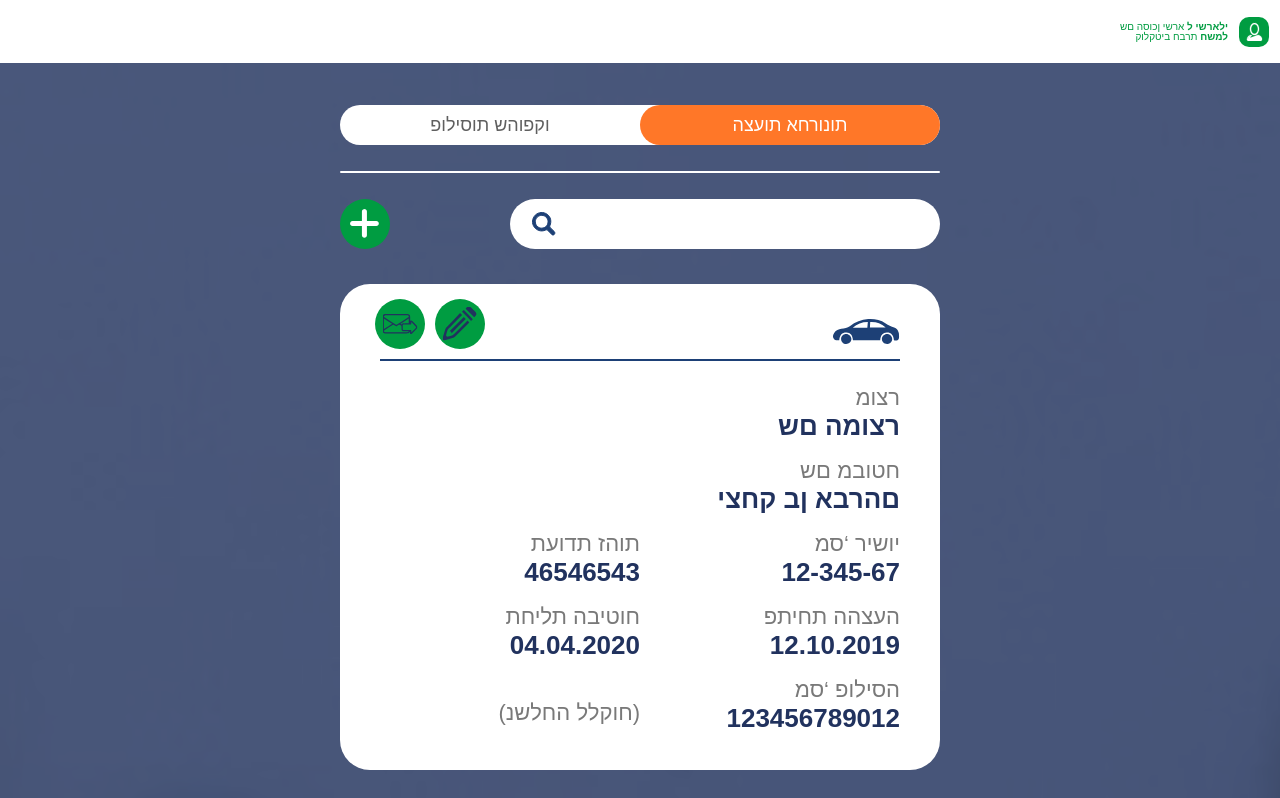
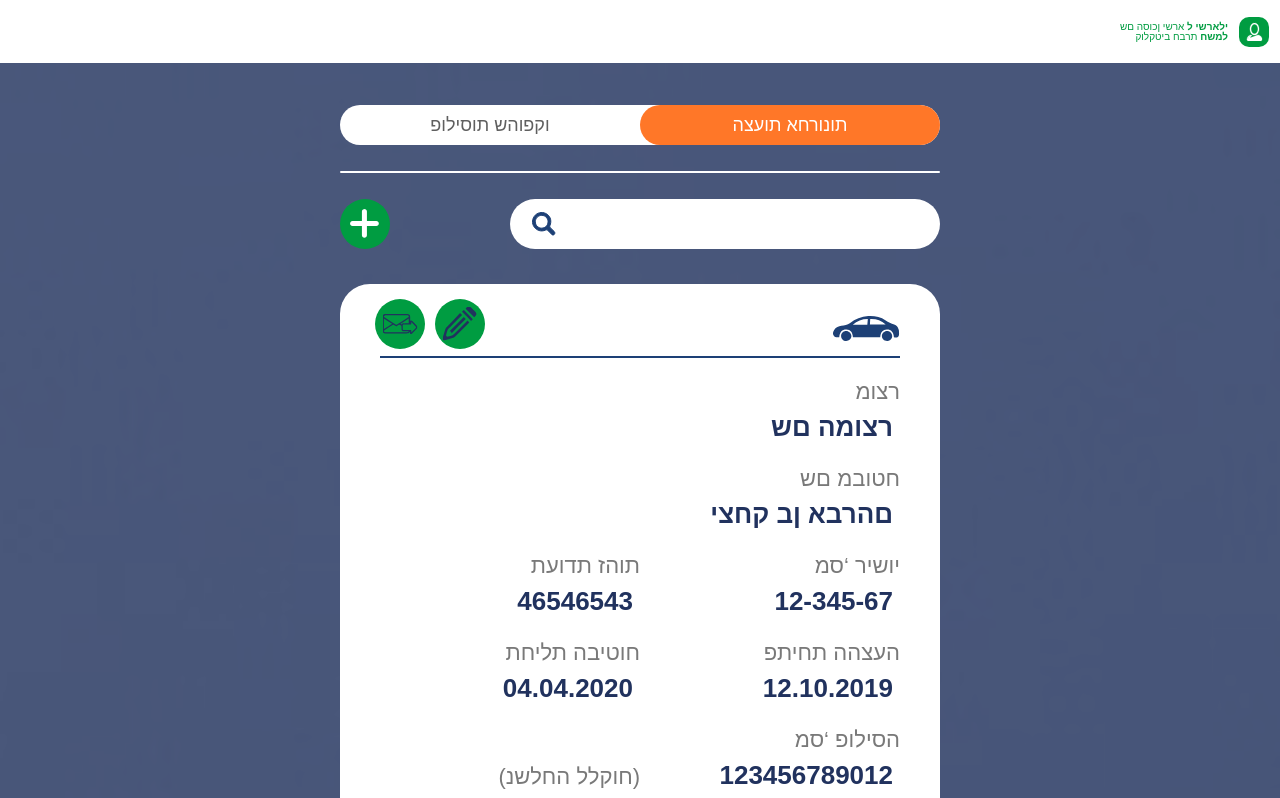
Before and after one commit to volbur/shlomo-vue, a Vue app: page /admin in a window 1280 px wide. Shown: the top 798 px of the page. Built offline with nearby package versions, Linux system fonts and the light colour scheme.

Commit message:
Fixed height static

```diff
--- a/src/components/Card.vue
+++ b/src/components/Card.vue
@@ -92,7 +92,7 @@ export default {
   &__items {
     display: grid;
     grid-template-columns: repeat(2, 1fr);
-    grid-template-rows: repeat(6, 1fr);
+    grid-template-rows: repeat(6, minmax(45px, auto));
     grid-row-gap: 14px;
     padding: 26px 10px 24px;
     height: unset;
@@ -115,6 +115,7 @@ export default {
       color: #797979;
     }
     &-value {
+      padding: 7px;
       font-weight: bold;
       font-size: 20px;
       line-height: 23px;
@@ -250,7 +251,7 @@ export default {
     }
     &__items {
       grid-template-columns: repeat(9, 1fr);
-      grid-template-rows: 45px;
+      grid-template-rows: minmax(45px, auto);
       padding: 0;
       border-radius: 35px;
       background-color: #fff;
```
